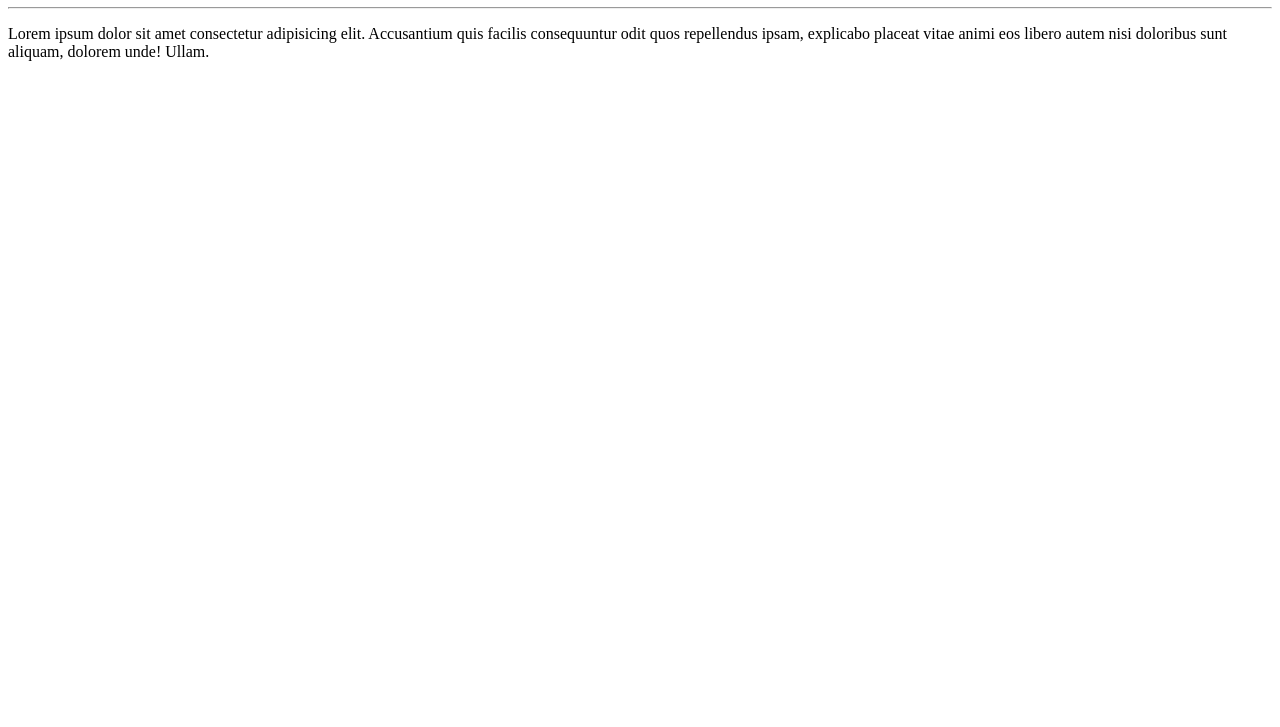
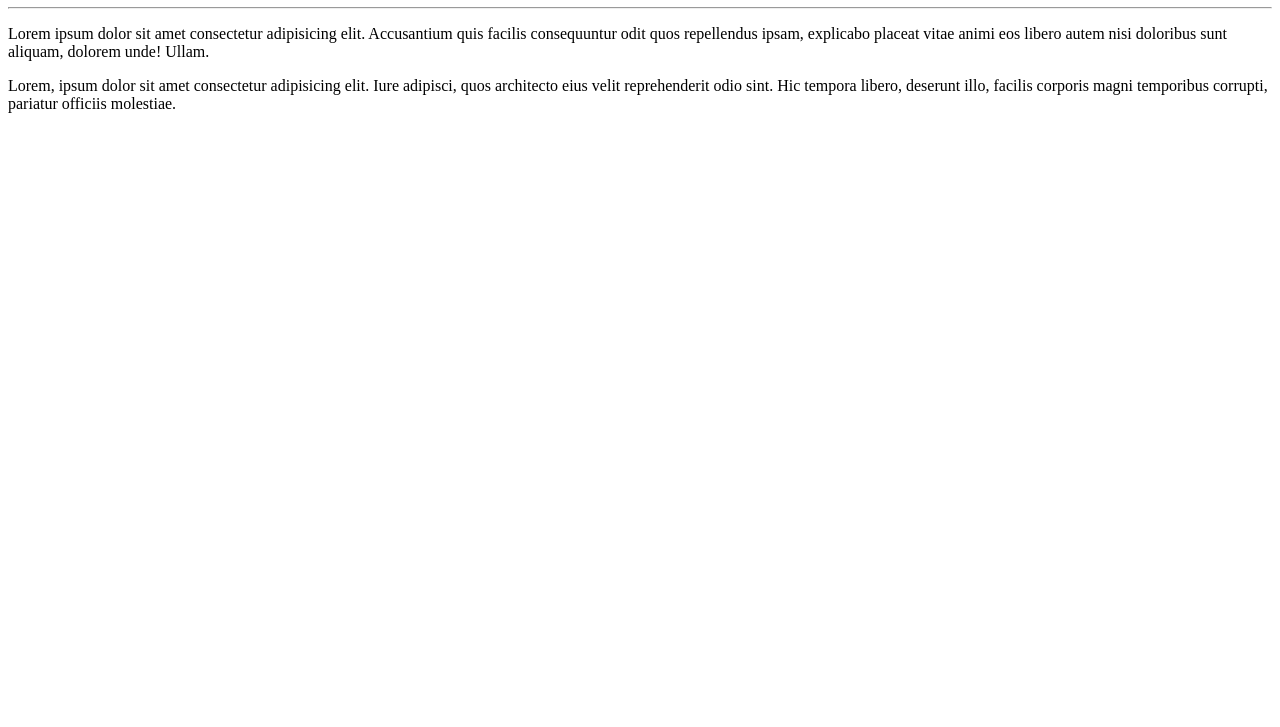
Before and after one commit to M0SCARDI/OlaMundo, a plain HTML site: page site-exemplo/index.html in a window 1280 px wide. Shown: the part 73-800 px from the top of the page. Drawn offline with Linux system fonts and the light colour scheme.

Commit message:
Adicionei um parágrafo

```diff
--- a/site-exemplo/index.html
+++ b/site-exemplo/index.html
@@ -10,5 +10,6 @@
     <h1>Olá, Mundo!</h1>
     <hr>
     <p>Lorem ipsum dolor sit amet consectetur adipisicing elit. Accusantium quis facilis consequuntur odit quos repellendus ipsam, explicabo placeat vitae animi eos libero autem nisi doloribus sunt aliquam, dolorem unde! Ullam.</p>
+    <p>Lorem, ipsum dolor sit amet consectetur adipisicing elit. Iure adipisci, quos architecto eius velit reprehenderit odio sint. Hic tempora libero, deserunt illo, facilis corporis magni temporibus corrupti, pariatur officiis molestiae.</p>
 </body>
 </html>
```
